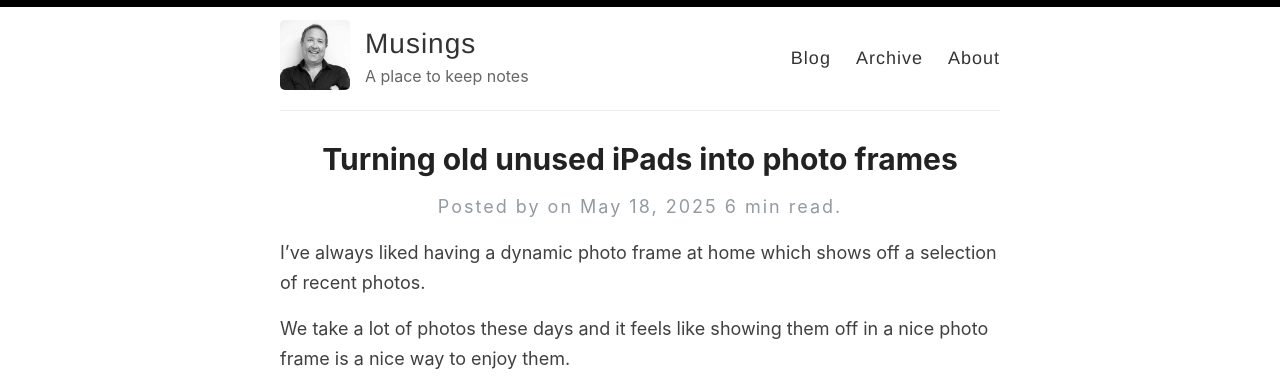
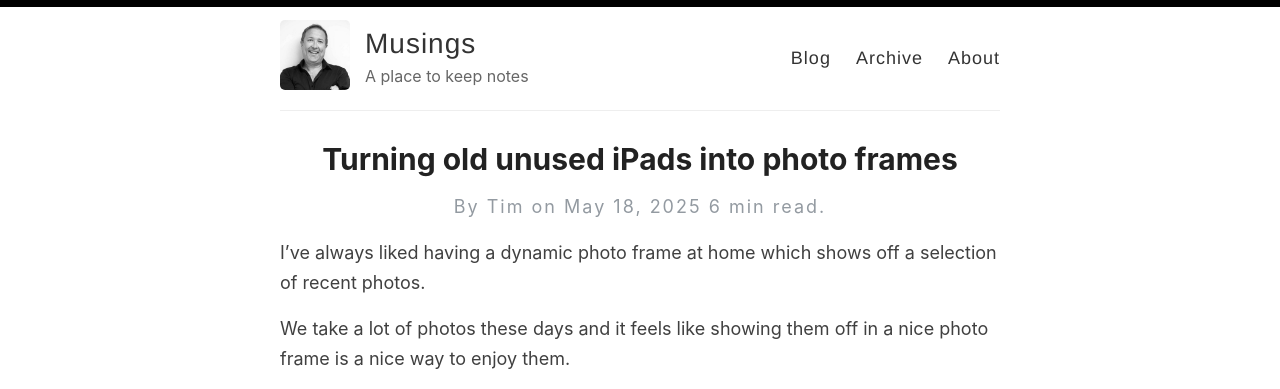
Before and after one commit to timbostop/qutio, a Jekyll site: the page built from index.html, in a window 1280 px wide. Shown: the top 389 px of the page. Built offline with Jekyll 4.4.1, drawn with Linux system fonts in a browser that asks for light colours; the list of posts is cut into pages by our own code.

Commit message:
Update author display in index.html

```diff
--- a/index.html
+++ b/index.html
@@ -10,7 +10,7 @@
       </a>
 
     <p class="author_title"
-        <span>Posted by {{ post.author }} on {{ post.date | date: "%B %e, %Y" }}</span>
+        <span>By {{ site.author }} on {{ post.date | date: "%B %e, %Y" }}</span>
         {% include read-time.html content=post.content %}
     </p>
 
```
